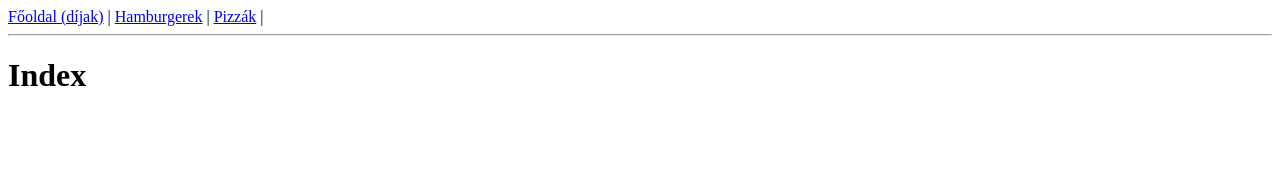
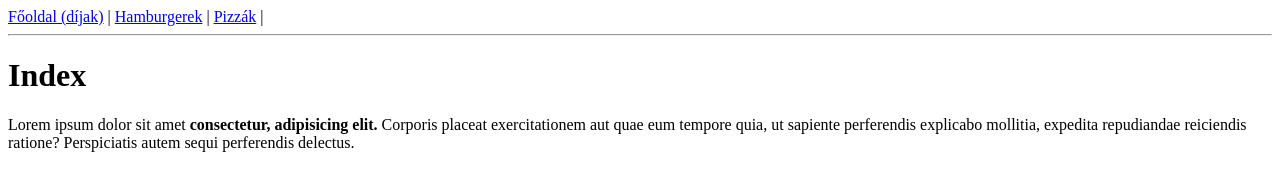
Before and after one commit to P0mn1-2000/tablazat.9.I.csoport2, a plain HTML site: page index.html in a window 1280 px wide. Drawn offline with Linux system fonts and the light colour scheme.

Commit message:
Vastag szó

```diff
--- a/index.html
+++ b/index.html
@@ -15,7 +15,7 @@
 
 <h1>Index</h1>
 
-
+Lorem ipsum dolor sit amet <b>consectetur, adipisicing elit.</b> Corporis placeat exercitationem aut quae eum tempore quia, ut sapiente perferendis explicabo mollitia, expedita repudiandae reiciendis ratione? Perspiciatis autem sequi perferendis delectus.
 
 
 
```
